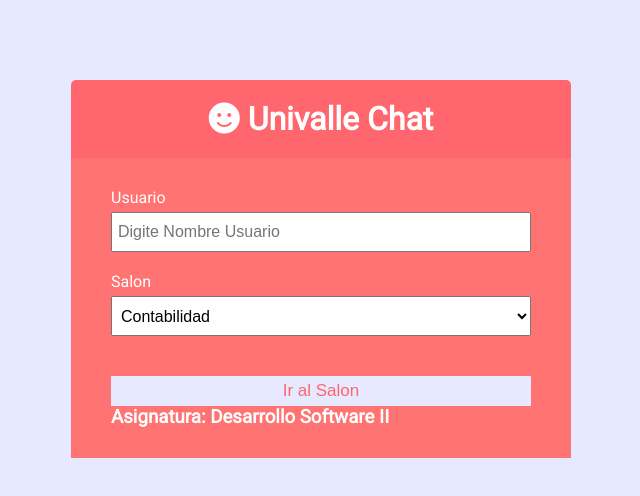
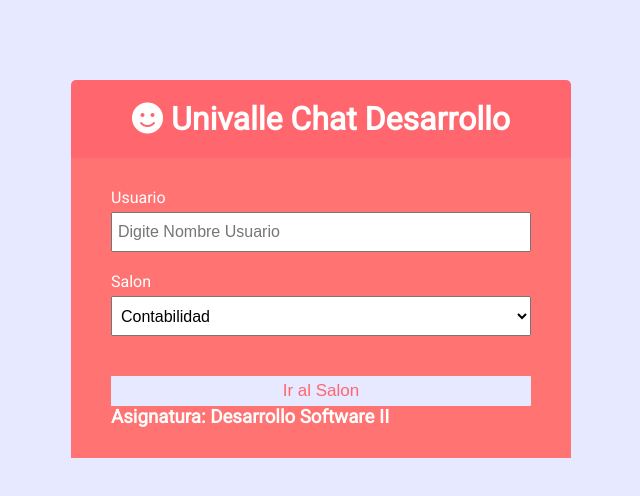
Before and after one commit to fredyunivalle/tallerdevops, a website: page public/index.html in a window 1280 px wide. Shown: the whole page, without its empty margins (319-959 px from the left). Drawn offline with Linux system fonts and the light colour scheme.

Commit message:
Cambio app

```diff
--- a/public/index.html
+++ b/public/index.html
@@ -16,7 +16,7 @@
   <body>
     <div class="join-container">
       <header class="join-header">
-        <h1><i class="fas fa-smile"></i> Univalle Chat</h1>
+        <h1><i class="fas fa-smile"></i> Univalle Chat Desarrollo</h1>
       </header>
       <main class="join-main">
         <form action="chat.html">
```
